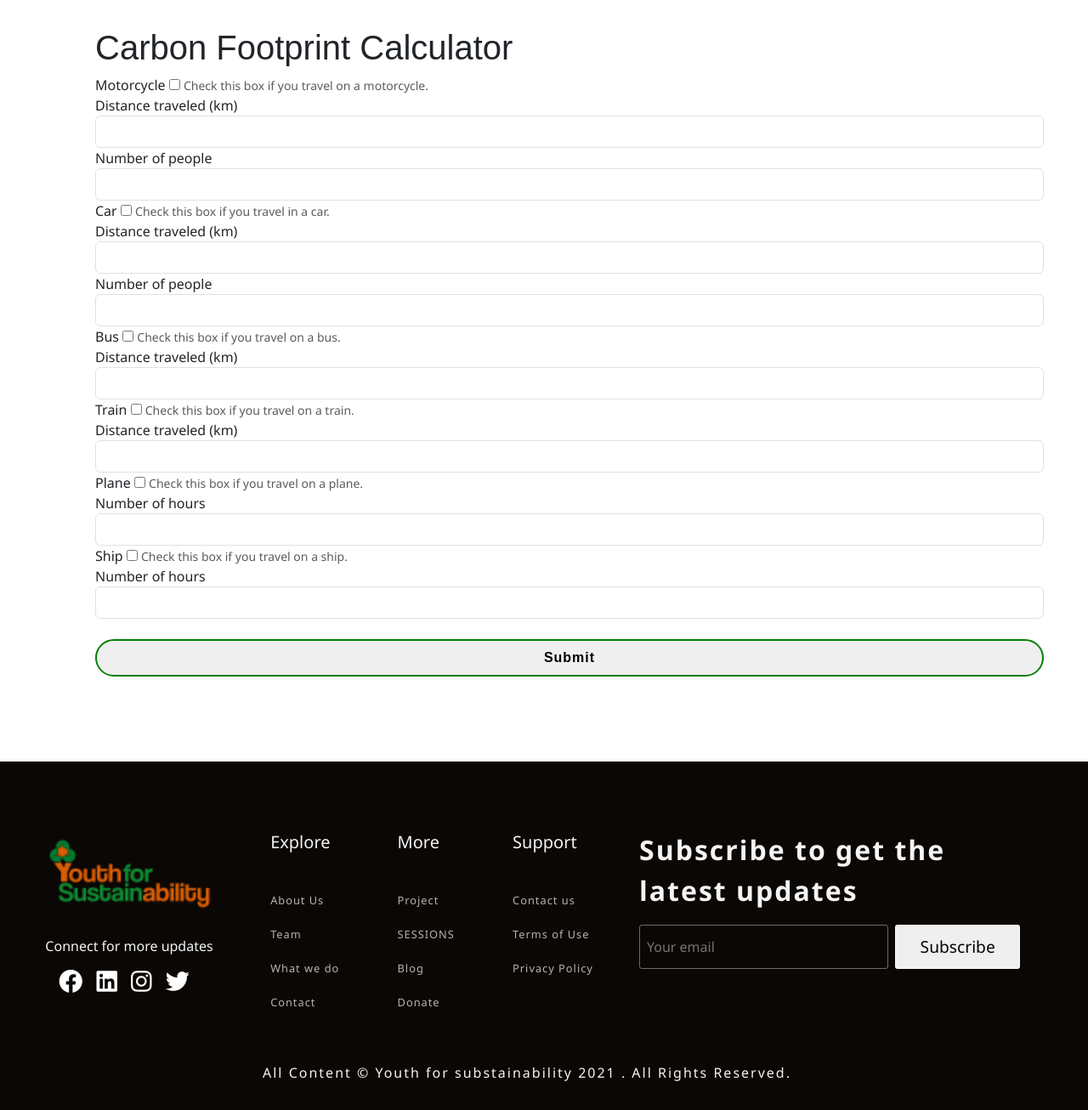
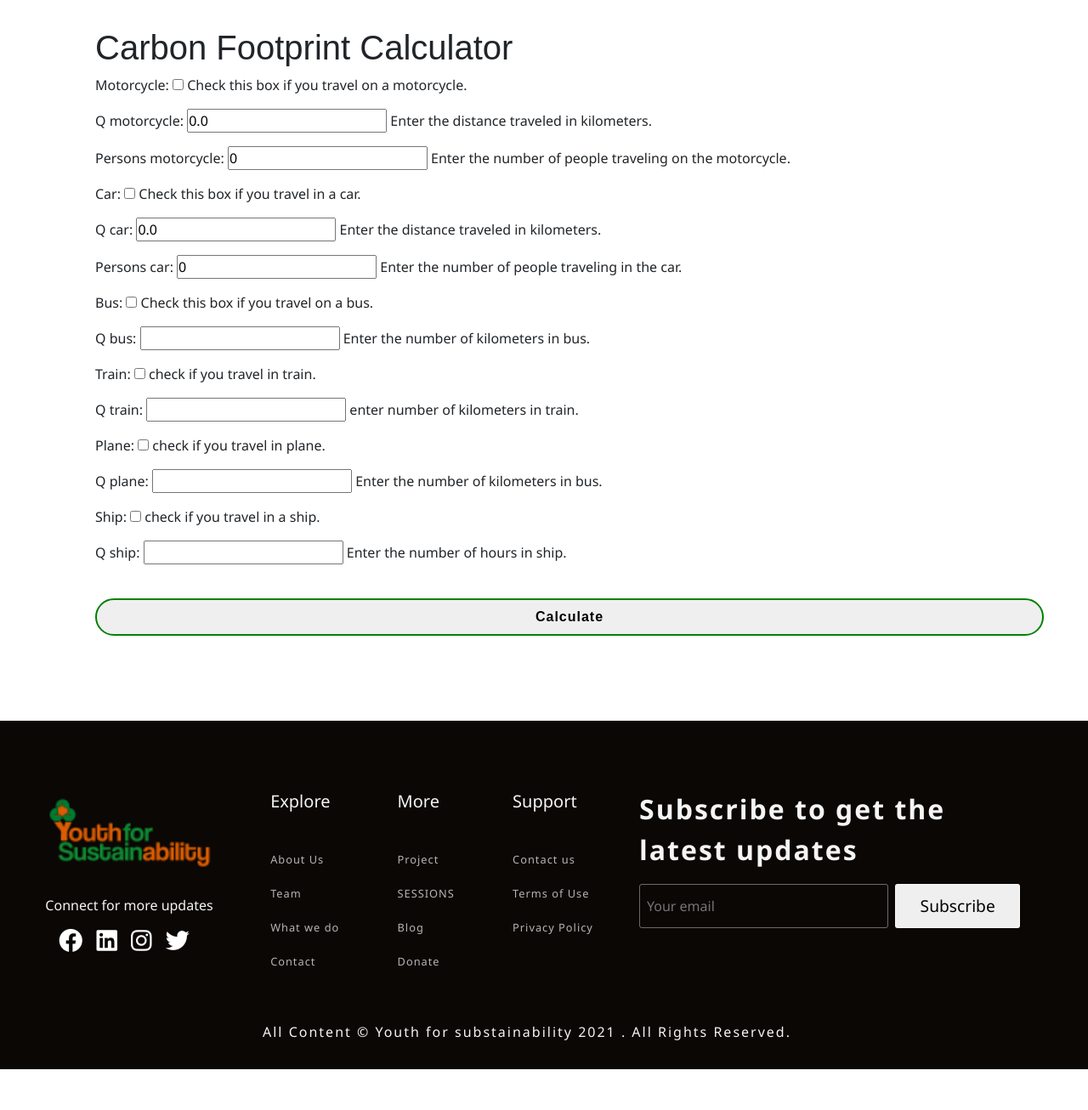
Before and after one commit to narayan071/yfs3, a Django app: template templates/carbonfp/calculator.html in a window 1280 px wide. Shown: the part 68-1374 px from the top of the page at 85% size. After the commit the page ends 1326 px from the top, so only its background shows below. Run offline with Django 4.2, Linux system fonts and the light colour scheme; the template is opened without the code that fills it: values that come from a table or form of the project are taken from there, others are empty; some libraries are stand-ins or nearby versions.

Commit message:
bugs fixed

```diff
--- a/carbonfp/forms.py
+++ b/carbonfp/forms.py
@@ -3,22 +3,69 @@ from .models import CarbonFootprint
 
 class CarbonFootprintForm(forms.ModelForm):
     class Meta:
-        model = CarbonFootprint  # Specify your model here
-        fields = ['motorcycle', 'q_motorcycle', 'persons_motorcycle', 'car', 'q_car', 'persons_car', 'bus', 'q_bus', 'train', 'q_train', 'plane', 'q_plane', 'ship', 'q_ship']
+        model = CarbonFootprint
+        fields = '__all__'
 
-    help_texts = {
-        'motorcycle': 'Check this box if you travel on a motorcycle (two-wheeler).',
-        'q_motorcycle': 'Enter the distance you travel on the motorcycle in kilometers.',
-        'persons_motorcycle': 'Enter the number of people traveling on the motorcycle.',
-        'car': 'Check this box if you travel in a car (four-wheeler).',
-        'q_car': 'Enter the distance you travel in the car in kilometers.',
-        'persons_car': 'Enter the number of people traveling in the car.',
-        'bus': 'Check this box if you travel on a bus.',
-        'q_bus': 'Enter the distance you travel on the bus in kilometers.',
-        'train': 'Check this box if you travel on a train.',
-        'q_train': 'Enter the distance you travel on the train in kilometers.',
-        'plane': 'Check this box if you travel on a plane.',
-        'q_plane': 'Enter the number of hours you travel on the plane.',
-        'ship': 'Check this box if you travel on a ship.',
-        'q_ship': 'Enter the number of hours you travel on the ship.'
-    }
+    motorcycle = forms.BooleanField(
+        required=False,
+        help_text="Check this box if you travel on a motorcycle."
+    )
+
+    q_motorcycle = forms.FloatField(
+        initial=0.0,
+        help_text="Enter the distance traveled in kilometers."
+    )
+
+    persons_motorcycle = forms.IntegerField(
+        initial=0,
+        help_text="Enter the number of people traveling on the motorcycle."
+    )
+
+    car = forms.BooleanField(
+        required=False,
+        help_text="Check this box if you travel in a car."
+    )
+
+    q_car = forms.FloatField(
+        initial=0.0,
+        help_text="Enter the distance traveled in kilometers."
+    )
+
+    persons_car = forms.IntegerField(
+        initial=0,
+        help_text="Enter the number of people traveling in the car."
+    )
+
+    bus = forms.BooleanField(
+        required=False,
+        help_text="Check this box if you travel on a bus."
+    )
+
+    q_bus = forms.FloatField(
+        required=0,
+        help_text="Enter the number of kilometers in bus."
+    )
+    train = forms.BooleanField(
+        required=False,
+        help_text="check if you travel in train."
+    )
+    q_train = forms.FloatField(
+        required=0,
+        help_text="enter number of kilometers in train."
+    )
+    plane = forms.BooleanField(
+        required=False,
+        help_text="check if you travel in plane."
+    )
+    q_plane = forms.IntegerField(
+        required=0,
+        help_text="Enter the number of kilometers in bus."
+    )
+    ship = forms.BooleanField(
+        required=False,
+        help_text="check if you travel in a ship."
+    )
+    q_ship = forms.IntegerField(
+        required=0,
+        help_text="Enter the number of hours in ship."
+    )
--- a/templates/carbonfp/calculator.html
+++ b/templates/carbonfp/calculator.html
@@ -6,70 +6,9 @@
 
     <form method="POST">
         {% csrf_token %}
-        <div class="form-group">
-            <label for="motorcycle">Motorcycle</label>
-            <input type="checkbox" name="motorcycle" id="motorcycle">
-            <small class="form-text text-muted">Check this box if you travel on a motorcycle.</small>
-        </div>
-        <div class="form-group">
-            <label for="q_motorcycle">Distance traveled (km)</label>
-            <input type="number" name="q_motorcycle" id="q_motorcycle" class="form-control">
-        </div>
-        <div class="form-group">
-            <label for="persons_motorcycle">Number of people</label>
-            <input type="number" name="persons_motorcycle" id="persons_motorcycle" class="form-control">
-        </div>
-        <div class="form-group">
-            <label for="car">Car</label>
-            <input type="checkbox" name="car" id="car">
-            <small class="form-text text-muted">Check this box if you travel in a car.</small>
-        </div>
-        <div class="form-group">
-            <label for="q_car">Distance traveled (km)</label>
-            <input type="number" name="q_car" id="q_car" class="form-control">
-        </div>
-        <div class="form-group">
-            <label for="persons_car">Number of people</label>
-            <input type="number" name="persons_car" id="persons_car" class="form-control">
-        </div>
-        <div class="form-group">
-            <label for="bus">Bus</label>
-            <input type="checkbox" name="bus" id="bus">
-            <small class="form-text text-muted">Check this box if you travel on a bus.</small>
-        </div>
-        <div class="form-group">
-            <label for="q_bus">Distance traveled (km)</label>
-            <input type="number" name="q_bus" id="q_bus" class="form-control">
-        </div>
-        <div class="form-group">
-            <label for="train">Train</label>
-            <input type="checkbox" name="train" id="train">
-            <small class="form-text text-muted">Check this box if you travel on a train.</small>
-        </div>
-        <div class="form-group">
-            <label for="q_train">Distance traveled (km)</label>
-            <input type="number" name="q_train" id="q_train" class="form-control">
-        </div>
-        <div class="form-group">
-            <label for="plane">Plane</label>
-            <input type="checkbox" name="plane" id="plane" >
-            <small class="form-text text-muted">Check this box if you travel on a plane.</small>
-        </div>
-        <div class="form-group">
-            <label for="q_plane">Number of hours</label>
-            <input type="number" name="q_plane" id="q_plane" class="form-control">
-        </div>
-        <div class="form-group">
-            <label for="ship">Ship</label>
-            <input type="checkbox" name="ship" id="ship" >
-            <small class="form-text text-muted">Check this box if you travel on a ship.</small>
-        </div>
-        <div class="form-group">
-            <label for="q_ship">Number of hours</label>
-            <input type="number" name="q_ship" id="q_ship" class="form-control">
-        </div>
+        {{ form.as_p }}
         <div>
-            <button type="submit" class="w-btn w-100 mt-4">Submit</button>
+            <button type="submit" class="w-btn w-100 mt-4">Calculate</button>
         </div>
     </form>
 </div>
--- a/templates/carbonfp/result.html
+++ b/templates/carbonfp/result.html
@@ -5,11 +5,11 @@
     <h1>Carbon Footprint Calculator Result</h1>
 
     {% if carbon_footprint %}
-        <p>Your carbon footprint is <strong>{{ carbon_footprint.total_carbon_footprint }}</strong> kg CO2e.</p>
+        <p>Your carbon footprint is <strong>{{ carbon_footprint }}</strong> kg CO2e.</p>
     {% else %}
         <p>Please calculate your carbon footprint first.</p>
     {% endif %}
 
-    <a href="/calculator.html" class="btn btn-primary">Calculate Again</a>
+    <a href="{% url 'calculate_carbon_footprint' %}" class="btn btn-primary">Calculate Again</a>
 </div>
 {% endblock content %}
```
Also changed, not shown: carbonfp/views.py (+13 -27 lines).
